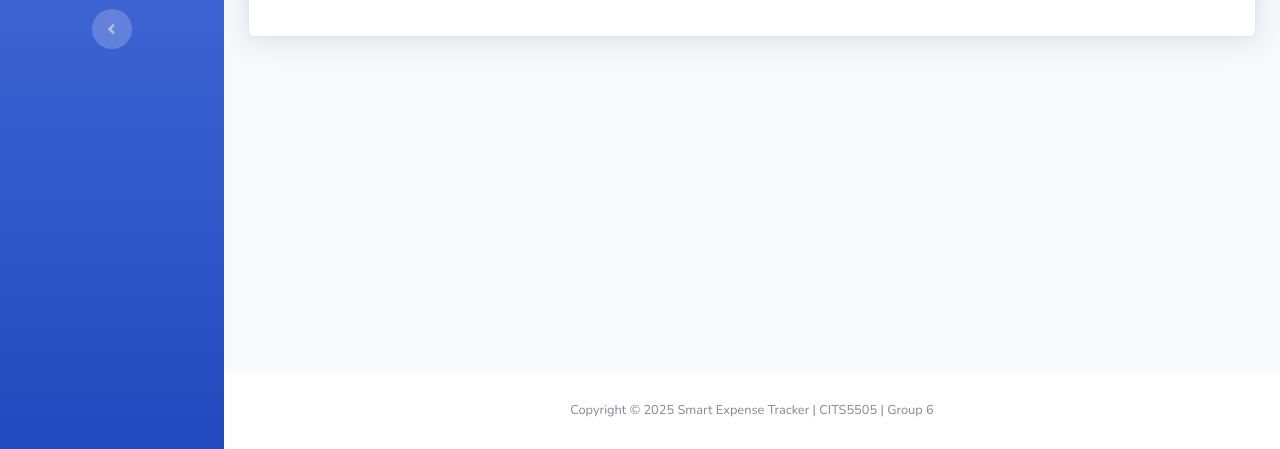
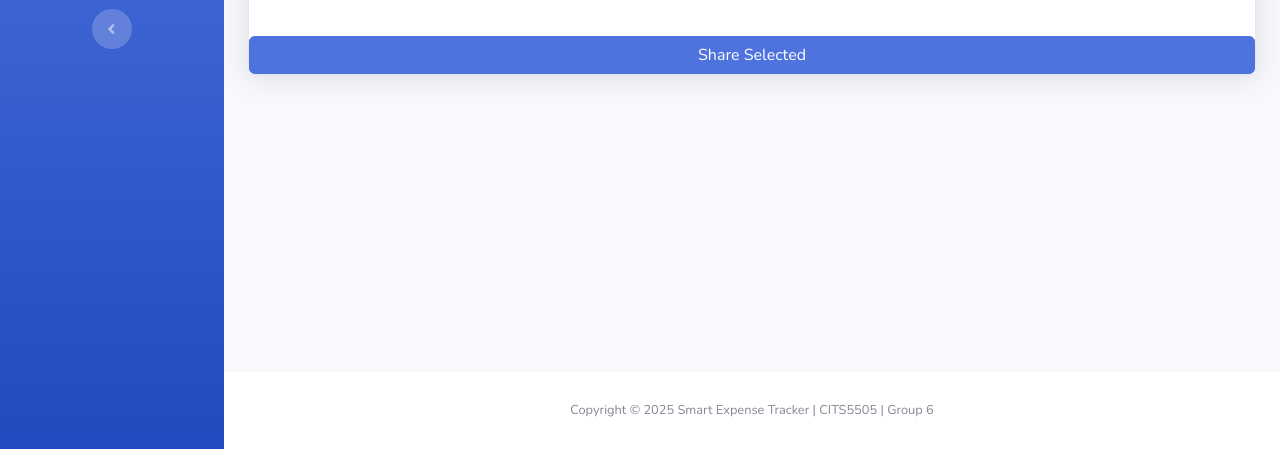
Before and after one commit to ptt0610/CITS5505-Group-6-_-Smart-Expense-Tracker-Analyzer, a Flask app: page /share in a window 1280 px wide. Shown: the part 351-800 px from the top of the page. Run offline with Flask 3, Linux system fonts and the light colour scheme; some libraries are stand-ins or nearby versions.

Commit message:
Add "Share Selected" button to share.html
- Added a "Share Selected" button below the expense record selection table.

```diff
--- a/templates/share.html
+++ b/templates/share.html
@@ -54,6 +54,8 @@
             </table>
         </div>
     </div>
+
+    <button id="shareBtn" class="btn btn-primary">Share Selected</button>
 </div>
 {% endblock %}
 
```
